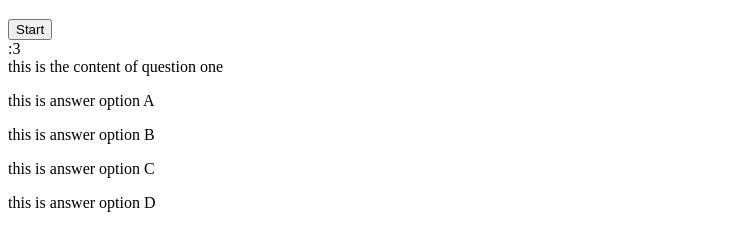
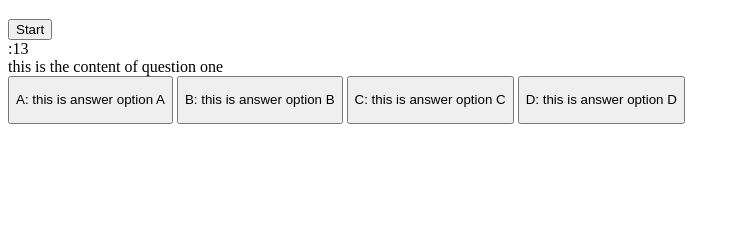
Before and after one commit to Flying-S-Ranch/javascript-quiz-game, a plain HTML site: page index.html in a window 1280 px wide. Both pictures are taken after a click on the button "Start". Shown: the part 61-312 px from the top of the page, without its empty margins (0-740 px from the left). Drawn offline with Linux system fonts and the light colour scheme.

Commit message:
adds resolution to answers

```diff
--- a/assets/script.js
+++ b/assets/script.js
@@ -8,7 +8,9 @@ var answerC = document.querySelector("#c")
 var answerD = document.querySelector("#d")
 
 // DATA / STATE
-var secondsLeft = 5;
+var secondsLeft = 15;
+var score = 0
+var userAnswer;
 
 var question1 = {
     content: "this is the content of question one",
@@ -45,7 +47,7 @@ function runTimer() {
     var timerInterval = setInterval(function() {
         secondsLeft--;
         timeEl.textContent = ":"+ secondsLeft;
-        if (secondsLeft === 0) {
+        if (secondsLeft <= 0) {
             clearInterval(timerInterval)
             alarmClock()
         }
@@ -64,7 +66,7 @@ function alarmClock() {
 
 function displayQuestion() {
   var quizContent = document.createElement("div")
-  quizContent.textContent = question1.content;
+  quizContent.textContent = quizQuestions[0].content;
   console.log(question1.content);
   questionEl.appendChild(quizContent);
 }
@@ -72,28 +74,47 @@ function displayQuestion() {
 function displayAnswers() {
   // this code displays answer A
   var answerContentA = document.createElement("p");
-  answerContentA.textContent= question1.a;
+  answerContentA.textContent= "A: " + quizQuestions[0].a;
   console.log(question1.a);
   answerA.appendChild(answerContentA);
 
   // this code displays answer B
   var answerContentB = document.createElement("p");
-  answerContentB.textContent= question1.b;
+  answerContentB.textContent= "B: " + quizQuestions[0].b;
   console.log(question1.b);
   answerB.appendChild(answerContentB);
 
   // this code displays answer C
   var answerContentC = document.createElement("p");
-  answerContentC.textContent= question1.c;
+  answerContentC.textContent= "C: " + quizQuestions[0].c;
   console.log(question1.c);
   answerC.appendChild(answerContentC);
 
   // this code displays answer D
   var answerContentD = document.createElement("p");
-  answerContentD.textContent= question1.d;
+  answerContentD.textContent= "D: " + quizQuestions[0].d;
   console.log(question1.d);
   answerD.appendChild(answerContentD);
 }
+
+function resolveAnswer() {
+//answer correct?
+var isCorrect = (userAnswer === "B");
+// if yes,
+if(isCorrect) {
+// add five points to score
+score = score + 5;
+console.log(score)
+} else {
+// if no,
+  // subtract 10 seconds from time
+  secondsLeft = secondsLeft - 5;
+}
+// move on to next question
+questionEl.textContent = " "
+
+}
+
 
 // USER INTERACTIONS
 // user clicks start button
@@ -106,15 +127,34 @@ startBtn.addEventListener("click", function(){
     displayAnswers();
 } )
 
+// user clicks on answer
+answerA.addEventListener("click", function(){
+    userAnswer = "A"
+    console.log(userAnswer)
+    resolveAnswer();
+})
 
-// user clicks on answer
-  //answer correct?
-    // if yes,
-      // add five points
-      // move on to next question
-    // if no,
-      // subtract 10 seconds from time
-      // move on to next question
+answerB.addEventListener("click", function(){
+    userAnswer = "B"
+    console.log(userAnswer)
+    resolveAnswer();
+})
+
+answerC.addEventListener("click", function(){
+    userAnswer = "C"
+    console.log(userAnswer)
+    resolveAnswer();
+})
+
+answerD.addEventListener("click", function(){
+    userAnswer = "D"
+    console.log(userAnswer)
+    resolveAnswer();
+})
+
+
+
+
 
 // INITIALIZATIONS
 // nothing begins immediately when the page is loaded
--- a/index.html
+++ b/index.html
@@ -15,10 +15,10 @@
   </header>
   <main>
     <div id="question"></div>
-    <a id="a"></a>
-    <a id="b"></a>
-    <a id="c"></a>
-    <a id="d"></a>
+    <button class="answers" id="a"></button>
+    <button class="answers" id="b"></button>
+    <button class="answers" id="c"></button>
+    <button class="answers" id="d"></button>
   </main>
   <footer>
 
```
